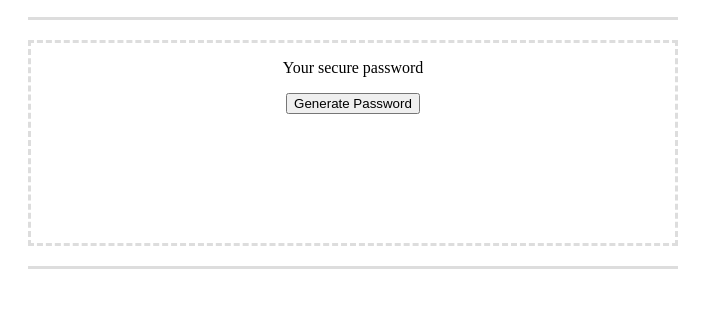
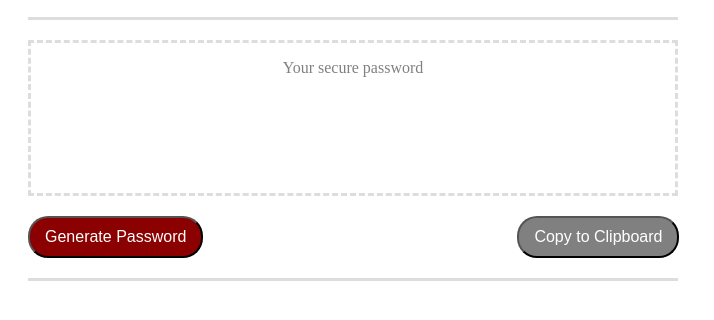
Before and after one commit to krich2013/Password-Generator, a plain HTML site: page index.html in a window 1280 px wide. Shown: the part 60-380 px from the top of the page, without its empty margins (0-714 px from the left). Drawn offline with Linux system fonts and the light colour scheme.

Commit message:
Style cleanup

```diff
--- a/index.html
+++ b/index.html
@@ -12,20 +12,21 @@
     <div class="password-border">
         <div class="password-block">
             <p id="FinalPassword">Your secure password</p>
+        </div>
         <button id="PasswordButton">Generate Password</button>
-        </div>
+        <button id="CopyButton">Copy to Clipboard</button>
     </div>
 
     <script type="text/javascript">
 
     // Setting up user inputs
     var PasswordButton = document.getElementById("PasswordButton");
+    var CopyButton = document.getElementById("CopyButton");
 
     PasswordButton.addEventListener("click", function() {
 
         var PasswordLength = prompt("How long do you want your password to be (between 8 and 128 characters)?");
         PasswordLength = parseInt(PasswordLength);
-    console.log(PasswordLength);
 
         // Confirming valid password length
         if (PasswordLength < 8) {
@@ -44,9 +45,6 @@
         var ContainsNumbers = confirm("Do you want to include numbers?");
         var ContainsSpecialCharacters = confirm("Do you want to include special characters?");
         var ContainsUppercase = confirm("Do you want to include uppercase letters?");
-        console.log(ContainsNumbers);
-        console.log(ContainsSpecialCharacters);
-        console.log(ContainsUppercase)
 
         // Arrays for possible options
         var Numbers = '0123456789';
@@ -63,7 +61,7 @@
                 for (var i = 0; i < PasswordLength; i++) {
                     result += ComplexPassword[Math.floor(Math.random() * ComplexPassword.length)];
                 }
-            console.log(result);
+                // console.log(result);
             }
 
             // Two are true: special characters and numbers
@@ -73,7 +71,7 @@
                 for (var i = 0; i < PasswordLength; i++) {
                     result += MediumPassword1[Math.floor(Math.random() * MediumPassword1.length)];
                 }
-            console.log(result);
+                // console.log(result);
             }
 
             // Two are true: special characters and uppercase
@@ -83,7 +81,7 @@
                 for (var i = 0; i < PasswordLength; i++) {
                     result += MediumPassword2[Math.floor(Math.random() * MediumPassword2.length)];
                 }
-            console.log(result);
+                // console.log(result);
             }
 
             // Two are true: numbers and uppercase
@@ -93,7 +91,7 @@
                 for (var i = 0; i < PasswordLength; i++) {
                     result += MediumPassword3[Math.floor(Math.random() * MediumPassword3.length)];
                 }
-            console.log(result);
+                // console.log(result);
             }
 
             // One is true: numbers only
@@ -103,7 +101,7 @@
                 for (var i = 0; i < PasswordLength; i++) {
                     result += LowPassword1[Math.floor(Math.random() * LowPassword1.length)];
                 }
-            console.log(result);
+                // console.log(result);
             }
 
             // One is true: special characters only
@@ -113,7 +111,7 @@
                 for (var i = 0; i < PasswordLength; i++) {
                     result += LowPassword2[Math.floor(Math.random() * LowPassword2.length)];
                 }
-            console.log(result);
+                // console.log(result);
             }
 
             // One is true: uppercase only
@@ -123,7 +121,7 @@
                 for (var i = 0; i < PasswordLength; i++) {
                     result += LowPassword3[Math.floor(Math.random() * LowPassword3.length)];
                 }
-            console.log(result);
+                // console.log(result);
             }
 
             // None are true: lowercase only
@@ -133,16 +131,26 @@
                 for (var i = 0; i < PasswordLength; i++) {
                     result += LowPassword4[Math.floor(Math.random() * LowPassword4.length)];
                 }
-            console.log(result);
+                // console.log(result);
             }
 
         return result;
         }
 
         var Password = randomCharacters(PasswordLength);
-    document.getElementById('FinalPassword').innerHTML = Password;
+        var FinalPassword = document.getElementById('FinalPassword')
+
+        // Print password to the html
+        FinalPassword.innerHTML = Password;
+        FinalPassword.style.fontWeight = "bold";
+        FinalPassword.style.color = "black";
+
     })
 
+    CopyButton.addEventListener("click", function() {
+        document.FinalPassword.select();
+        document.execCommand("copy");
+    })
 
     </script>
 </body>
--- a/style.css
+++ b/style.css
@@ -15,9 +15,38 @@
     border-color:#dddddd;
     text-align: center;
     border-width: medium;
-    height: 200px;
+    height: 150px;
 }
 
 h1 {
     margin: 20px;
 }
+
+p {
+    color: gray;
+}
+
+#PasswordButton {
+    position: relative;
+    background-color: darkred;
+    color: white;
+    padding: 10px;
+    padding-left: 15px;
+    padding-right: 15px;
+    margin-top: 20px;
+    font-size: 16px;
+    border-radius: 20px;
+}
+
+#CopyButton {
+    position: relative;
+    left: 310px;
+    background-color: gray;
+    color: white;
+    padding: 10px;
+    padding-left: 15px;
+    padding-right: 15px;
+    margin-top: 20px;
+    font-size: 16px;
+    border-radius: 20px;
+}
```
Lines whose indentation alone changed are shown as unchanged.
